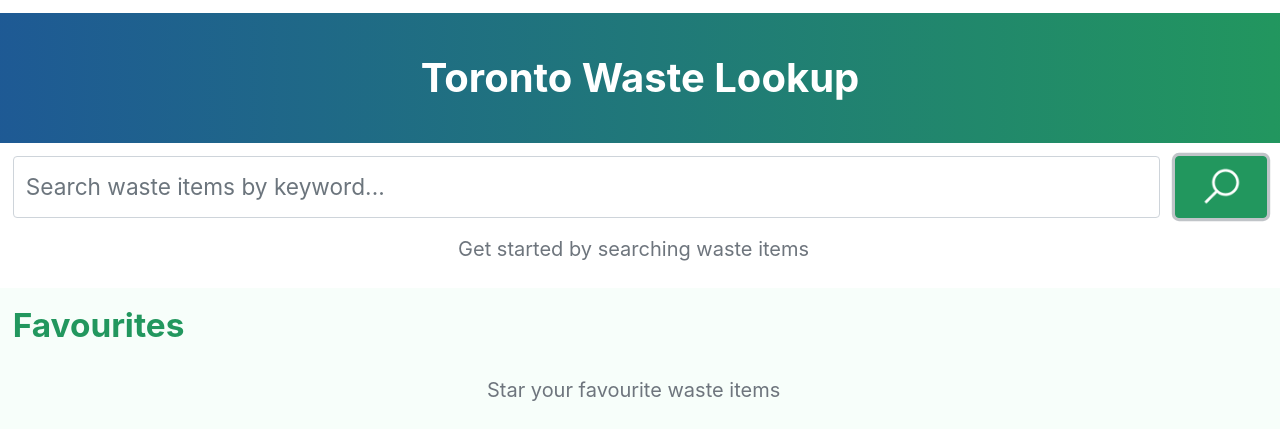
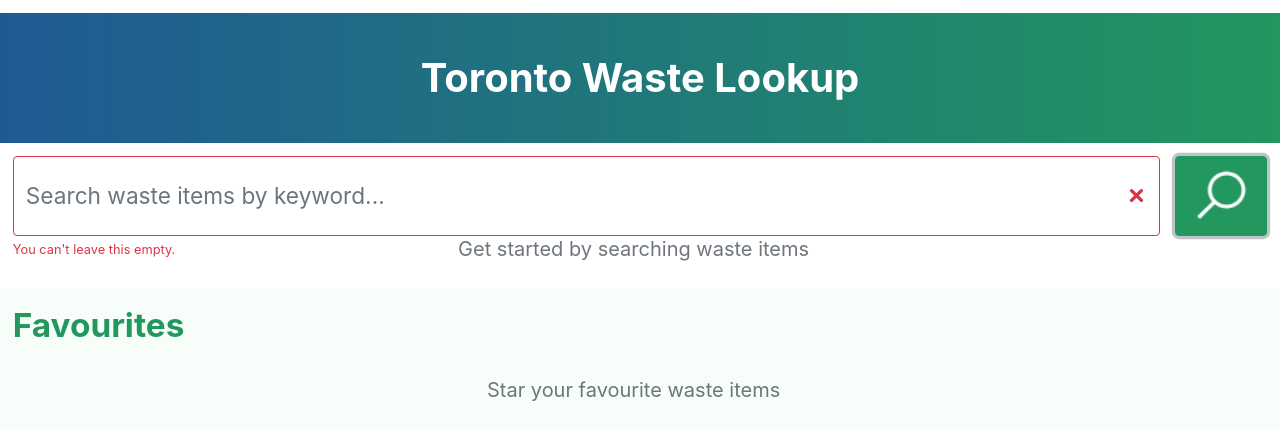
Before and after one commit to 1jayyaj1/Shopify_Web_Engineer_Challenge, a React (Create React App) app in the folder client/: page / in a window 1280 px wide. Both pictures are taken after a click on the button 1221 px from the left and 186 px from the top of the page. Shown: the top 440 px of the page. Built offline with nearby package versions, Linux system fonts and the light colour scheme.

Commit message:
Added field validation to prevent empty search

```diff
--- a/client/src/components/search/search.css
+++ b/client/src/components/search/search.css
@@ -11,6 +11,10 @@
 	width: 100%;
 	border-width: 1px;
 	font-size: 17pt!important;
+}
+
+.invalidSearchAlert {
+	text-align: left;
 }
 
 .searchButtonParent {
--- a/client/src/components/search/search.js
+++ b/client/src/components/search/search.js
@@ -12,7 +12,7 @@
   constructor(props) {
     super(props);
     this.state = {
-      validSearch: null,
+      invalidSearch: null,
      }
   }
 
@@ -33,6 +33,9 @@
   handleSubmit = event => {
     var searchQuery = this._search.value;
     if (searchQuery.length > 0) {
+      this.setState({
+        invalidSearch: null
+      })
       event.preventDefault();
       const reactData = {"title": searchQuery};
       axios.post("/", reactData)
@@ -50,7 +53,9 @@
        .catch(err => console.log(err.data))
     }
     else {
+      console.log("lol")
       this.setState({
+        invalidSearch: true
       })
     }
   }
@@ -60,8 +65,8 @@
       <Row className="searchRow">
         <Col sm={11}>
           <FormGroup className="searchBoxParent">
-            <Input type="text" className="searchBox" valid={this.state.validSearch} placeholder="Search waste items by keyword..." innerRef={(node) => this._search = node} onKeyPress={this.enterPressed.bind(this)} onChange={this.handleSearchChange}/>
-            <FormFeedback>Please search for a keyword.</FormFeedback>
+            <Input required type="text" className="searchBox" invalid={this.state.invalidSearch} placeholder="Search waste items by keyword..." innerRef={(node) => this._search = node} onKeyPress={this.enterPressed.bind(this)} onChange={this.handleSearchChange}/>
+            <FormFeedback className="invalidSearchAlert">You can't leave this empty.</FormFeedback>
           </FormGroup>
         </Col>
         <Col sm={1} className="searchButtonParent">
```
